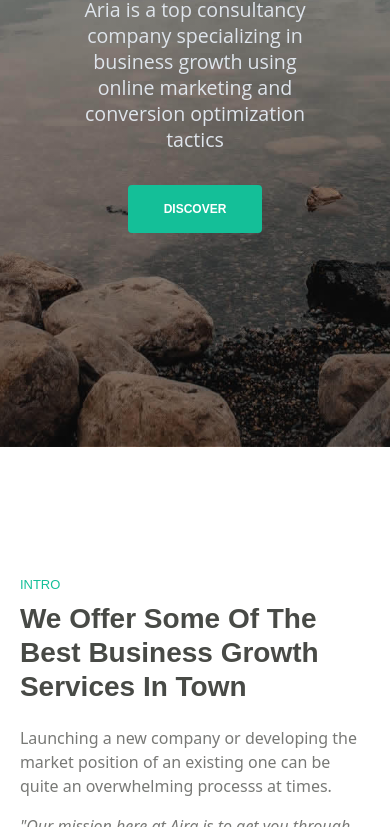
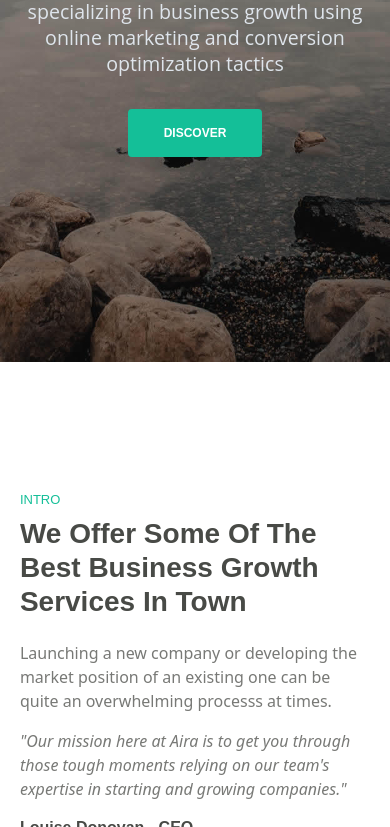
Before and after one commit to hmohammed448/geekAskwind, a website: page src/Major-project.html in a window 390 px wide. Shown: the part 313-1140 px from the top of the page. Drawn offline with nearby package versions, Linux system fonts and the light colour scheme.

Commit message:
changes-complete

```diff
--- a/src/Major-project.html
+++ b/src/Major-project.html
@@ -17,8 +17,8 @@
 
     .container {
         max-width: 71em !important;
-        padding-left: 1rem;
-        padding-right: 1rem;
+        padding-left: 0.1rem;
+        padding-right: 0.1rem;
         margin-left: auto !important;
         margin-right: auto !important;
     }
--- a/src/css/Major-project.css
+++ b/src/css/Major-project.css
@@ -1203,27 +1203,25 @@ summary {
     }
 
     .header {
-        width: 100%;
-        height: 90vh;
+        width: 100vw !important;
+        height: 80vh !important;
         background-repeat: no-repeat;
         background-position: center;
     }
-
-
 
     .container {
         width: 98vw !important;
     }
 
     .header-content {
+        width: 100% !important;
         position: relative;
-        width: 100vw;
         height: 100%;
         margin: 0 0 !important;
         display: flex;
         justify-content: center;
         align-items: center;
-        padding: 2rem;
+        /* padding: 0 1rem !important; */
     }
 
     .navbar {
@@ -1235,12 +1233,13 @@ summary {
     }
 
     .header-content .container {
+        width: 100%;
         display: flex;
         justify-content: center;
         align-items: center;
         height: 100%;
-        padding-top: 0;
-        padding-bottom: 2rem;
+        /* padding-top: 0; */
+        /* padding-bottom: 2rem; */
     }
 
     .front-main-content {
```
